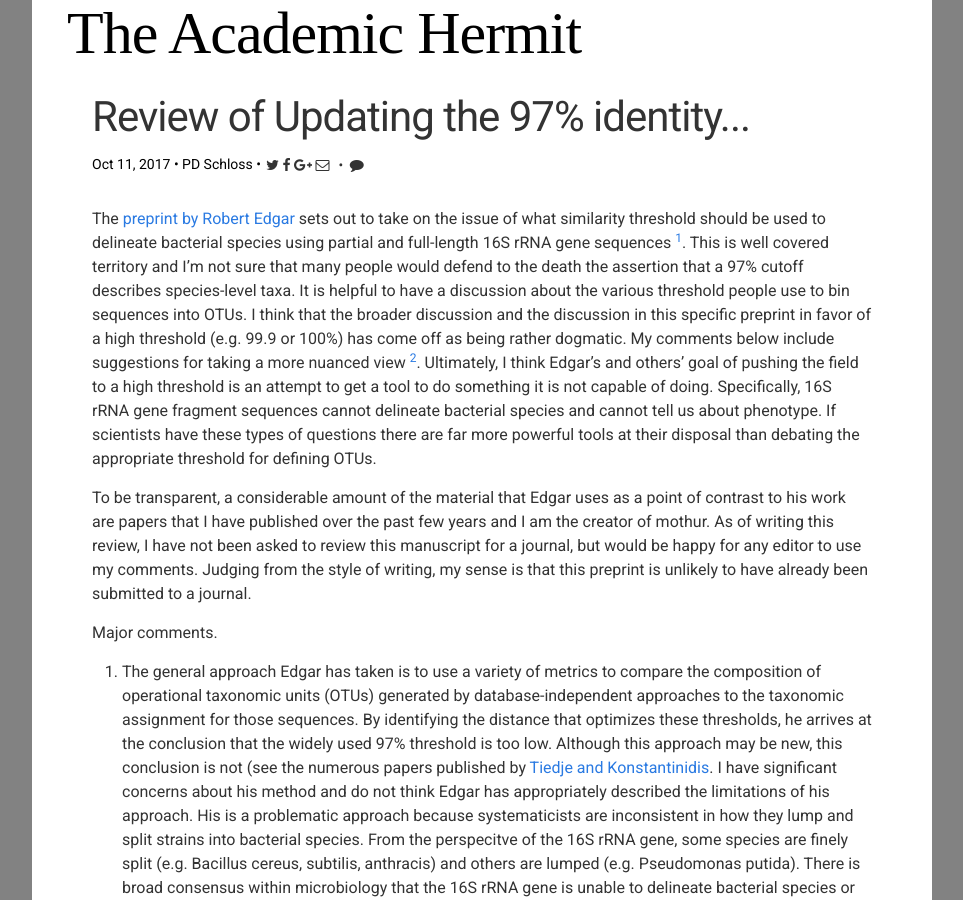
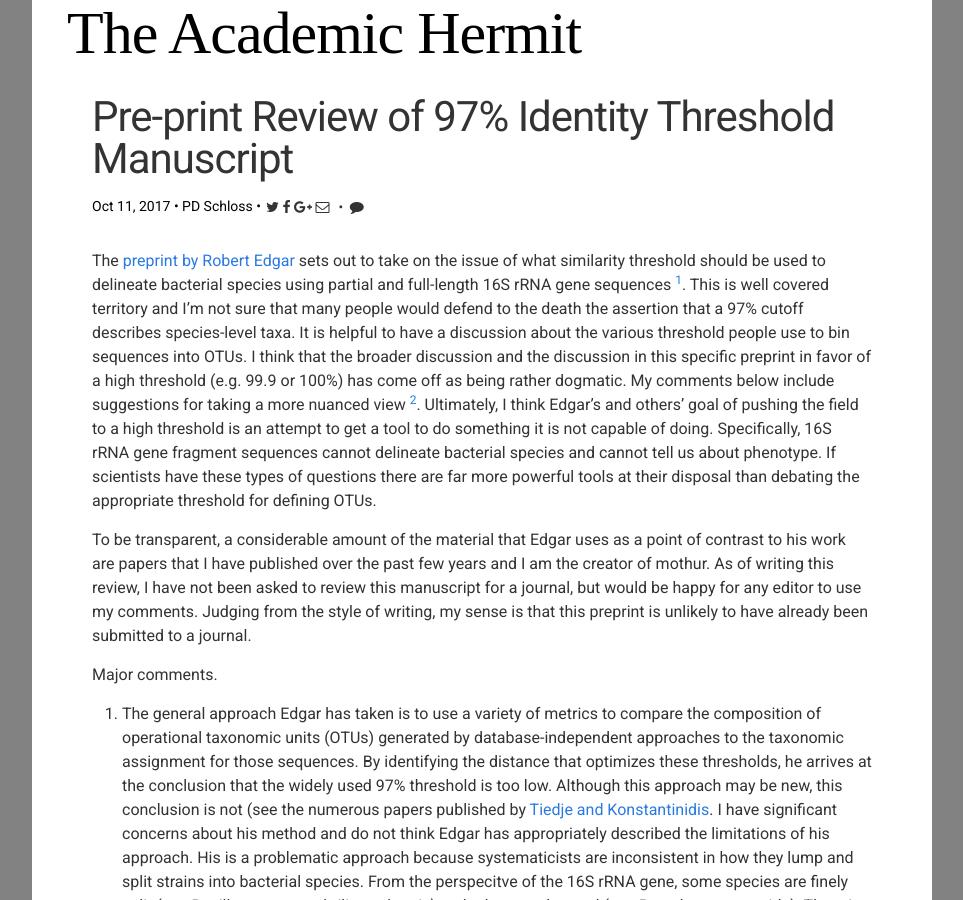
Before and after one commit to pschloss/pschloss.github.io, a Jekyll site: the page built from _posts/2017-10-11-Review-of-Updating-the-97-identity-threshold.md, in a window 1280 px wide and 900 px high. Shown: the whole window, without its empty margins (158-1121 px from the left). Built offline with Jekyll 4.4.1, drawn with Linux system fonts in a browser that asks for light colours.

Commit message:
Fix title

```diff
--- a/_posts/2017-10-11-Review-of-Updating-the-97-identity-threshold.md
+++ b/_posts/2017-10-11-Review-of-Updating-the-97-identity-threshold.md
@@ -1,6 +1,6 @@
 ---
 layout: post
-title: "Review of Updating the 97% identity..."
+title: "Pre-print Review of 97% Identity Threshold Manuscript"
 author: "PD Schloss"
 date: "October 11, 2017"
 comments: false
```
